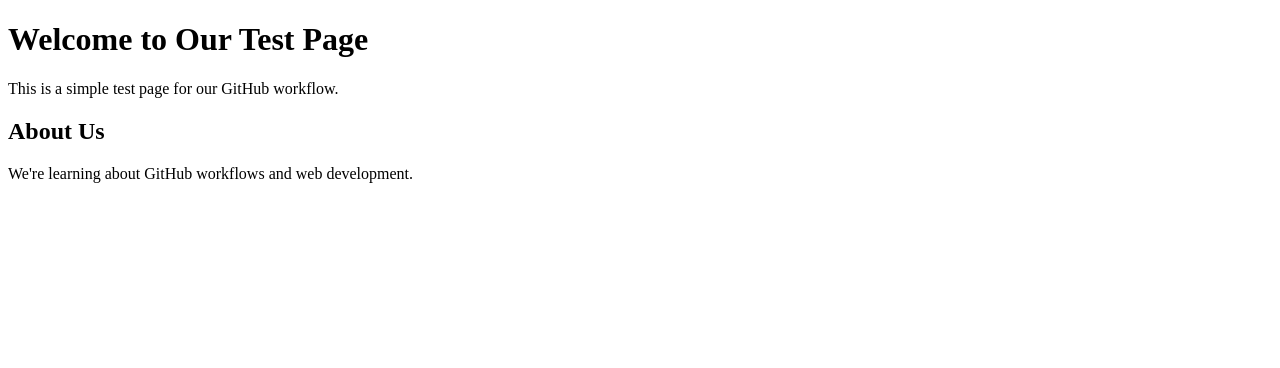
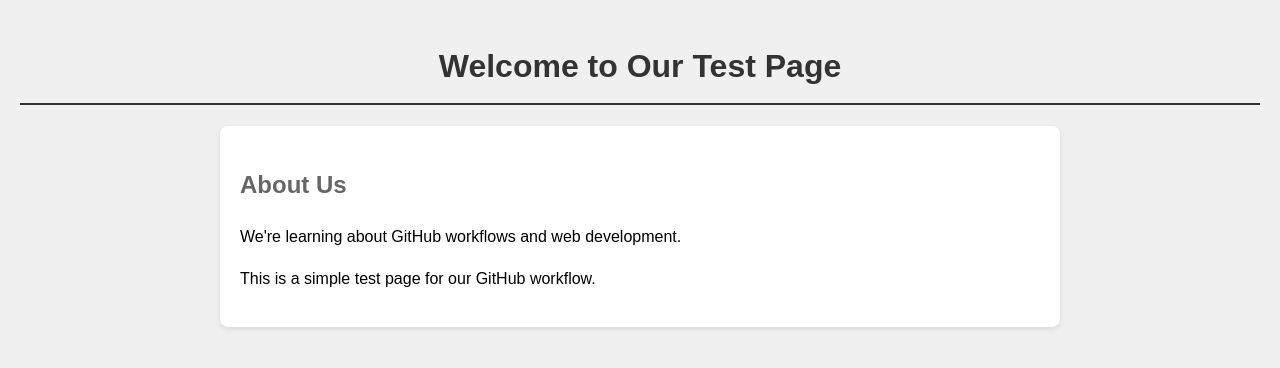
Before and after one commit to tworzowski/ftl-001-test, a plain HTML site: page index.html in a window 1280 px wide. Drawn offline with Linux system fonts and the light colour scheme.

Commit message:
Add CSS styling to improve page appearance

```diff
--- a/index.html
+++ b/index.html
@@ -4,13 +4,39 @@
     <meta charset="UTF-8">
     <meta name="viewport" content="width=device-width, initial-scale=1.0">
     <title>Welcome to FTL-001</title>
+    <style>
+        body {
+            font-family: Arial, sans-serif;
+            line-height: 1.6;
+            margin: 0;
+            padding: 20px;
+            background-color: #f0f0f0;
+        }
+        h1 {
+            color: #333;
+            text-align: center;
+            border-bottom: 2px solid #333;
+            padding-bottom: 10px;
+        }
+        .content {
+            max-width: 800px;
+            margin: 0 auto;
+            background-color: white;
+            padding: 20px;
+            border-radius: 8px;
+            box-shadow: 0 2px 4px rgba(0,0,0,0.1);
+        }
+        h2 {
+            color: #666;
+        }
+    </style>
 </head>
 <body>
     <h1>Welcome to Our Test Page</h1>
-    <p>This is a simple test page for our GitHub workflow.</p>
     <div class="content">
         <h2>About Us</h2>
         <p>We're learning about GitHub workflows and web development.</p>
+        <p>This is a simple test page for our GitHub workflow.</p>
     </div>
 </body>
 </html>
```
